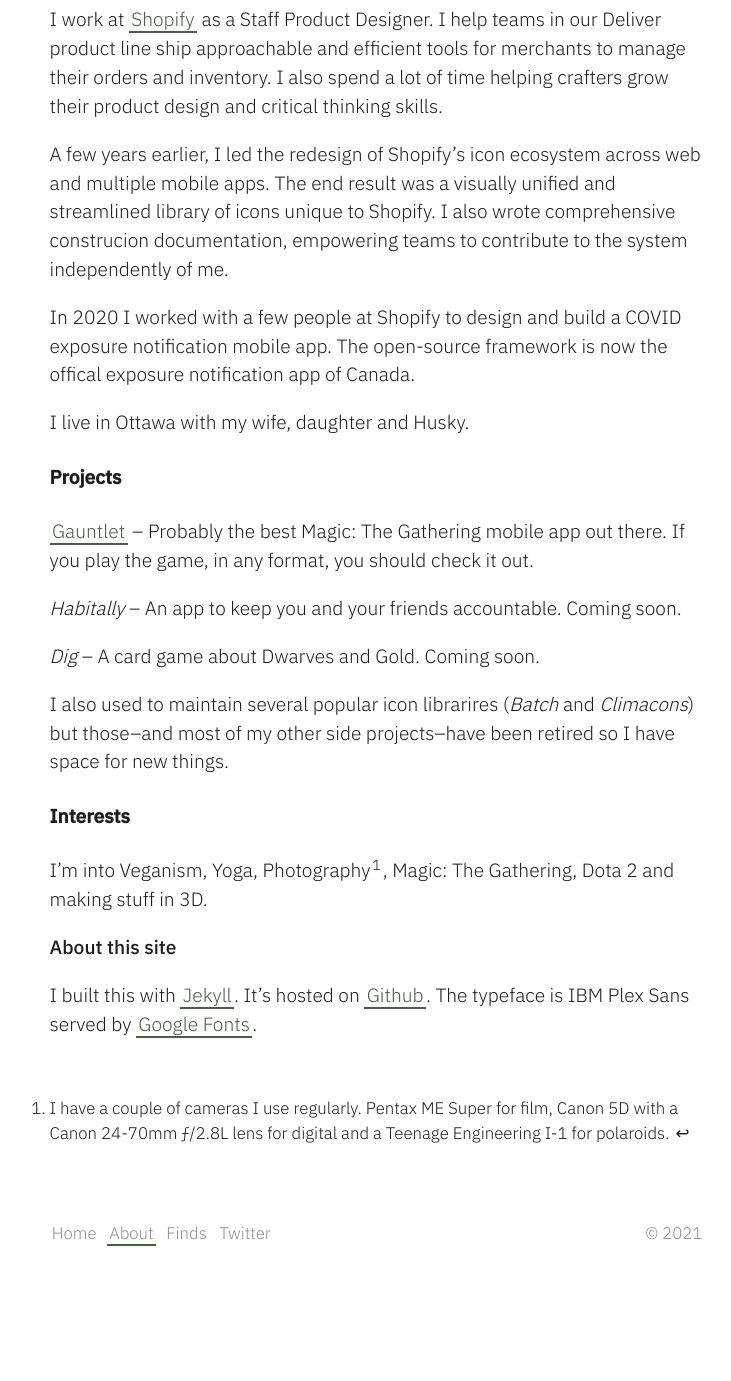
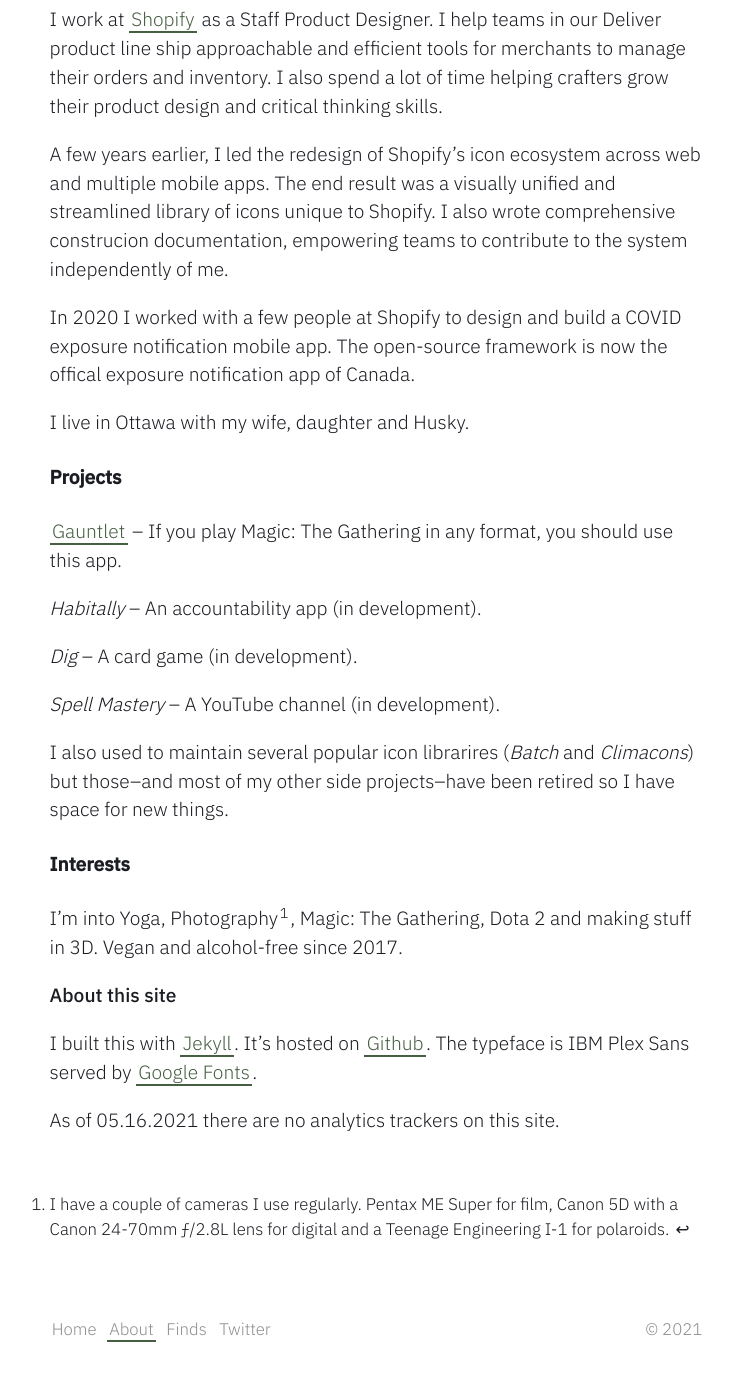
Before and after one commit to AdamWhitcroft/adamwhitcroft.github.io, a Jekyll site: the page built from about.md, in a window 1280 px wide and 1400 px high, scrolled down 1068 px. Shown: the top 1381 px of the window, without its empty margins (264-995 px from the left). Built offline with Jekyll 4.4.1, drawn with Linux system fonts in a browser that asks for light colours; before the commit the page ends 2372 px from its top, so only the background shows below that.

Commit message:
cya tracking, minor about updates

```diff
--- a/_layouts/default.html
+++ b/_layouts/default.html
@@ -14,12 +14,9 @@
         <link rel="preconnect" href="https://fonts.gstatic.com">
         <link href="https://fonts.googleapis.com/css2?family=Caveat&family=IBM+Plex+Sans:wght@300;500&display=swap" rel="stylesheet">
         <link rel="stylesheet" href="/css/style.css">
-        <script type="text/javascript">
-            window.ga=window.ga||function(){(ga.q=ga.q||[]).push(arguments)};ga.l=+new Date;
-            ga('create', 'UA-18418896-7', 'auto');
-            ga('send', 'pageview');
-        </script>
-        <script async src='//www.google-analytics.com/analytics.js'></script>
+        <!--
+            There are no analytic trackers on this website, enjoy your privacy.
+        -->
     </head>
     <body class="{{ page.class }}">
         {% include header.html %}
--- a/about.md
+++ b/about.md
@@ -18,20 +18,24 @@
 
 #### Projects
 
-[Gauntlet](https://gauntletapp.com/) -- Probably the best Magic: The Gathering mobile app out there. If you play the game, in any format, you should check it out.
+[Gauntlet](https://gauntletapp.com/) -- If you play Magic: The Gathering in any format, you should use this app.
 
-_Habitally_ -- An app to keep you and your friends accountable. Coming soon.
+_Habitally_ -- An accountability app (in development).
 
-_Dig_ -- A card game about Dwarves and Gold. Coming soon.
+_Dig_ -- A card game (in development).
+
+_Spell Mastery_ -- A YouTube channel (in development).
 
 I also used to maintain several popular icon librarires (_Batch_ and _Climacons_) but those--and most of my other side projects--have been retired so I have space for new things.
 
 #### Interests
 
-I'm into Veganism, Yoga, Photography[^1], Magic: The Gathering, Dota 2 and making stuff in 3D.
+I'm into Yoga, Photography[^1], Magic: The Gathering, Dota 2 and making stuff in 3D. Vegan and alcohol-free since 2017.
 
 ### About this site
 
 I built this with [Jekyll](https://jekyllrb.com/). It's hosted on [Github](https://github.com/). The typeface is IBM Plex Sans served by [Google Fonts](https://fonts.google.com/specimen/IBM+Plex+Sans).
 
+As of 05.16.2021 there are no analytics trackers on this site.
+
 [^1]: I have a couple of cameras I use regularly. Pentax ME Super for film, Canon 5D with a Canon 24-70mm ƒ/2.8L lens for digital and a Teenage Engineering I-1 for polaroids.
```
